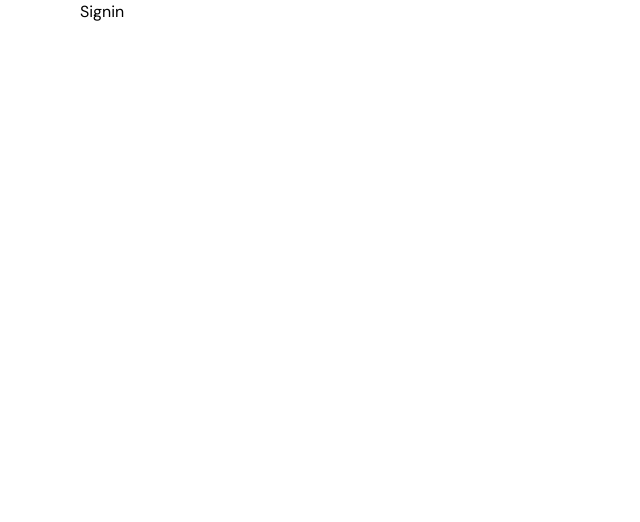
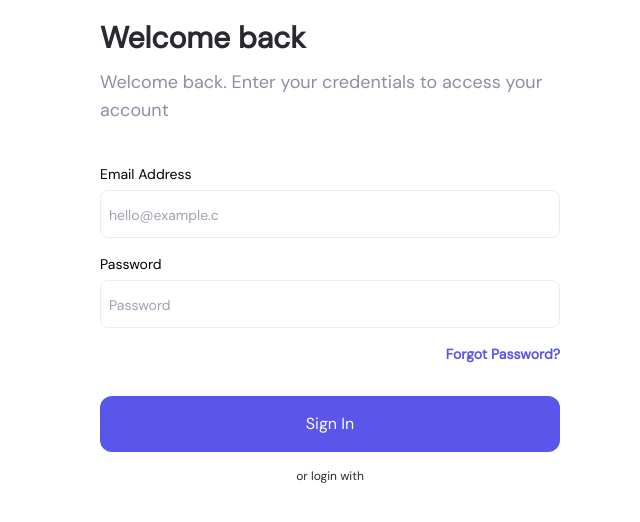
Before and after one commit to mohamad-salimi/education-app, a Next.js app: page /signin in a window 1280 px wide. Shown: the top 522 px of the page, without its empty margins (310-950 px from the left). Built offline with nearby package versions, Linux system fonts and the light colour scheme.

Commit message:
feat: develop signin component and input feild reusable component

```diff
--- a/components/home/Home.tsx
+++ b/components/home/Home.tsx
@@ -1,6 +1,7 @@
 import React from "react";
 import Badge from "../reusable/badge/Badge";
 import Button from "../reusable/button/Button";
+import InputField from "../reusable/inputField/InputField";
 
 const Home = () => {
   return (
@@ -16,6 +17,7 @@ const Home = () => {
           <Button format="primary">Show 34 results</Button>
           <Button format="text">Sign In</Button>
         </div>
+        <InputField placeholder="Name" />
       </div>
     </>
   );
--- a/components/reusable/button/Button.tsx
+++ b/components/reusable/button/Button.tsx
@@ -2,6 +2,7 @@ import React, { ButtonHTMLAttributes, FC } from "react";
 
 interface ButtonProps extends ButtonHTMLAttributes<HTMLButtonElement> {
   format: "primary" | "tonal" | "text";
+  className?: string;
 }
 
 const Button: FC<ButtonProps> = ({
@@ -9,6 +10,7 @@ const Button: FC<ButtonProps> = ({
   type = "button",
   format,
   disabled,
+  className,
   ...rest
 }) => {
   const buttonClasses: Record<ButtonProps["format"], string> = {
@@ -20,9 +22,9 @@ const Button: FC<ButtonProps> = ({
     <button
       className={`${
         buttonClasses[format]
-      } px-3 py-4 rounded-xl min-w-[250px] w-full  ${
-        disabled ? "opacity-50 pointer-events-none" : ""
-      }`}
+      } w-full min-w-[250px] rounded-xl px-3 py-4 ${
+        disabled ? "pointer-events-none opacity-50" : ""
+      } ${className ? className : ""}`}
       disabled={disabled}
       type={type}
       {...rest}
--- /dev/null
+++ b/components/reusable/inputField/InputField.tsx
@@ -0,0 +1,26 @@
+import React, { FC, InputHTMLAttributes } from "react";
+
+interface InputFieldProps extends InputHTMLAttributes<HTMLInputElement> {
+  id?: string;
+}
+
+const InputField: FC<InputFieldProps> = ({
+  id,
+  disabled,
+  type,
+  placeholder,
+  ...rest
+}) => {
+  return (
+    <input
+      type={type}
+      disabled={disabled}
+      id={id}
+      className="h-12 rounded-lg border border-secondary p-2 outline-none placeholder:text-sm hover:border-primary focus:border-primary focus:bg-background"
+      placeholder={placeholder}
+      {...rest}
+    />
+  );
+};
+
+export default InputField;
--- a/components/signin/Signin.tsx
+++ b/components/signin/Signin.tsx
@@ -1,7 +1,50 @@
 import React from "react";
+import Typography from "../reusable/typography/Typography";
+import InputField from "../reusable/inputField/InputField";
+import Link from "next/link";
+import Button from "../reusable/button/Button";
 
 const Signin = () => {
-  return <div>Signin</div>;
+  return (
+    <div className="flex flex-col p-5">
+      <div className="flex flex-col gap-3">
+        <Typography variant="h1">Welcome back</Typography>
+        <Typography variant="body_big" component={"p"} color="text">
+          Welcome back. Enter your credentials to access your account
+        </Typography>
+      </div>
+      <form action="" className="mt-10 flex flex-col gap-4">
+        <div className="flex flex-col gap-1.5">
+          <label className="text-sm" htmlFor="email">
+            Email Address
+          </label>
+          <InputField placeholder="hello@example.c" />
+        </div>
+        <div className="flex flex-col gap-1.5">
+          <label className="text-sm" htmlFor="email">
+            Password
+          </label>
+          <InputField placeholder="Password" type="password" />
+        </div>
+        <Link
+          href={"#"}
+          className="flex justify-end text-sm font-semibold text-primary"
+        >
+          Forgot Password?
+        </Link>
+        <Button format="primary" className="mt-4">
+          Sign In
+        </Button>
+      </form>
+      <div>
+        <div className="mt-4 flex items-center justify-center gap-6">
+          <hr className="divide-y-2 border-divider" />
+          <Typography variant="body_smallest">or login with</Typography>
+          <hr />
+        </div>
+      </div>
+    </div>
+  );
 };
 
 export default Signin;
--- a/package.json
+++ b/package.json
@@ -26,6 +26,8 @@
     "eslint": "^9",
     "eslint-config-next": "15.1.3",
     "postcss": "^8",
+    "prettier": "^3.4.2",
+    "prettier-plugin-tailwindcss": "^0.6.9",
     "tailwindcss": "^3.4.1",
     "typescript": "^5"
   }
```
Also changed, not shown: 2 other files (tests, documents, lock files or other folders).
